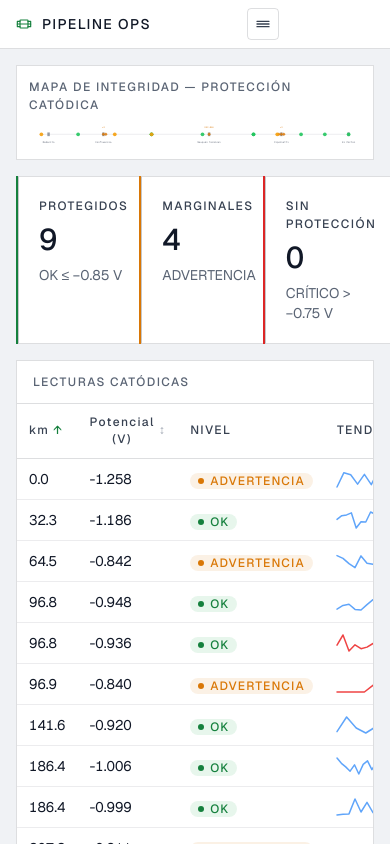
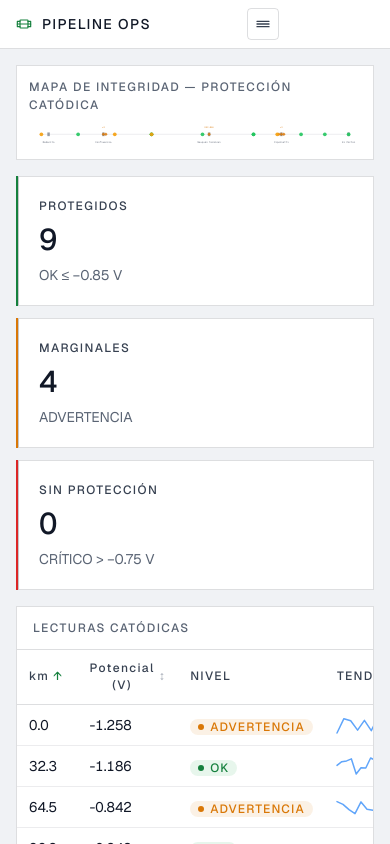
Before and after one commit to AngheloAlva/pipeline-operations-platform, a Next.js app: page /integrity in a window 390 px wide. Shown: the top 844 px of the page. Built offline with nearby package versions, Linux system fonts and the light colour scheme.

Commit message:
fix(responsive): IntegrityKpis grid-cols-3 -> grid-cols-1 sm:grid-cols-3 (B-12)
On mobile the 3 KPI cards now stack vertically (1 col); from sm (640px)
they return to the 3-column row. Matches the fix already applied to the
Station Integrity KPI grid in equipment/[id]/page.tsx.

```diff
--- a/src/components/integrity/IntegrityKpis.tsx
+++ b/src/components/integrity/IntegrityKpis.tsx
@@ -56,7 +56,7 @@
   }
 
   return (
-    <div className="grid grid-cols-3 gap-3">
+    <div className="grid grid-cols-1 sm:grid-cols-3 gap-3">
       {/* OK — protected points. Wrapper is flex so the KpiCard stretches to the
           grid-stretched wrapper height — keeps the accent bar flush with the card. */}
       <div className="flex" style={{ borderLeft: "2px solid var(--status-ok)" }}>
```
